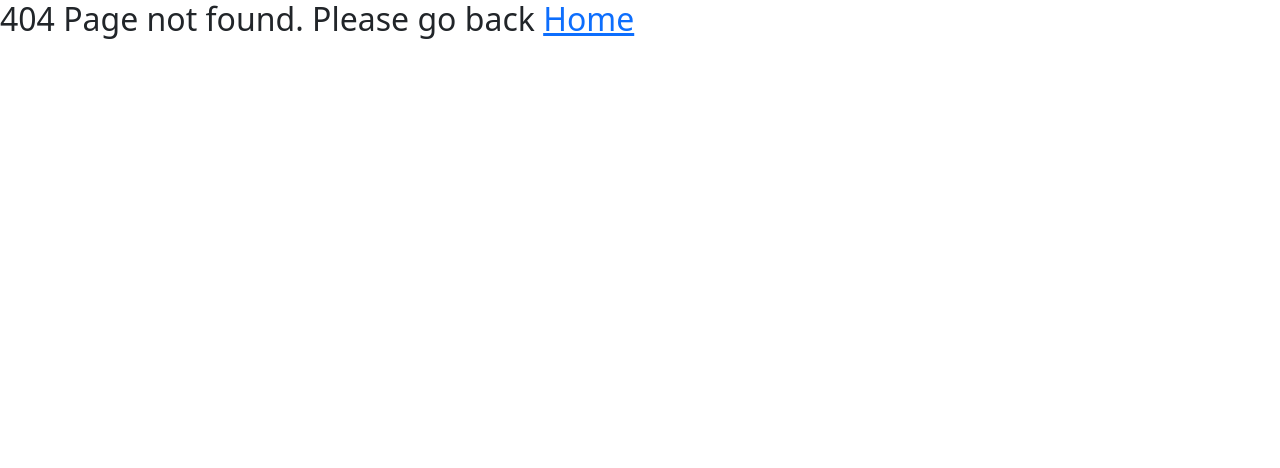
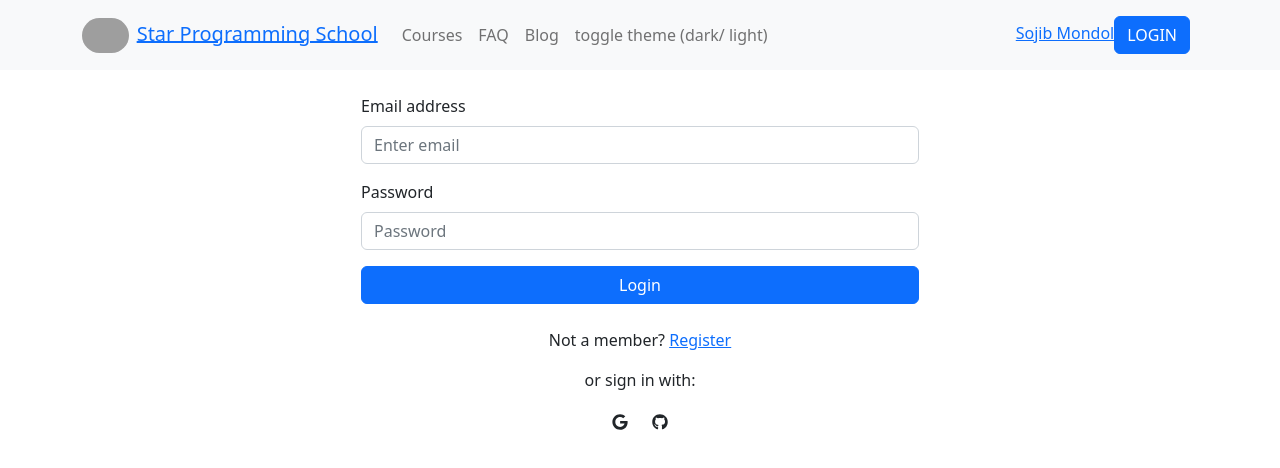
Before and after one commit to sojib-mondol/Star-Programming-School-Client, a React (Create React App) app: page /login in a window 1280 px wide. Before the commit this address had no page. Shown: the top 468 px of the page. Built offline with nearby package versions, Linux system fonts and the light colour scheme; grey boxes are pictures that could not be loaded.

Commit message:
login page & google auth done

```diff
--- a/package.json
+++ b/package.json
@@ -11,6 +11,8 @@
     "react": "^18.2.0",
     "react-bootstrap": "^2.5.0",
     "react-dom": "^18.2.0",
+    "react-hot-toast": "^2.4.0",
+    "react-icons": "^4.6.0",
     "react-router-dom": "^6.4.2",
     "react-scripts": "5.0.1",
     "web-vitals": "^2.1.4"
--- a/src/components/Pages/Shared/Header/Header.js
+++ b/src/components/Pages/Shared/Header/Header.js
@@ -37,8 +37,8 @@ const Header = () => {
                 // </>
                 // :
                 <>
-                  <Link to='/login'>{user?.displayName}</Link>
-                  <Link to='/login'><Button variant="primary">Login</Button></Link>
+                  <Link to='/'>{user?.displayName}</Link>
+                  <Link to='/login'><Button variant="primary">LOGIN</Button></Link>
 
                 {/* //   <Link to='/register'>Register</Link> */}
                 </>
--- /dev/null
+++ b/src/components/Pages/Shared/Login/Login.js
@@ -0,0 +1,104 @@
+import React, { useContext, useState } from 'react';
+import Button from 'react-bootstrap/Button';
+import Form from 'react-bootstrap/Form';
+import toast from 'react-hot-toast';
+import { Link, useLocation, useNavigate } from 'react-router-dom';
+import { AuthContext } from '../../../../contexts/AuthProvider/AuthProvider';
+import { FaGoogle, FaGithub } from "react-icons/fa";
+
+
+const Login = () => {
+
+    const {signIn, googleSignIn} = useContext(AuthContext);
+
+    const [error, setError] = useState('');
+
+    // for redirect means ----- login korar por kono ekta page e jaoya
+    const navigate = useNavigate();
+
+    // location fatching for redirect the user
+    const location = useLocation();
+    // And feachig the from
+    const from = location.state?.from?.pathname || '/'
+
+
+    const handleSubmit = (event) => {
+        event.preventDefault();
+        const form = event.target;
+        const email = form.email.value;
+        const password = form.password.value;
+        console.log(email, password);
+
+        signIn(email, password)
+        .then(result => {
+            const user = result.user;
+            console.log(user);
+            form.reset();
+            // error clean
+            setError('');
+            // set redirect page location means kon page e jete chai log in er por
+           // navigate('/');
+           //navigate(from, {replace: true});
+            if(user.emailVerified){
+                navigate(from, {replace: true});
+            }
+            else {
+                toast.error('Your email is not verified');
+            }
+        })
+        .catch(error => {
+            console.error(error)
+            setError(error.message);
+        });
+    }
+
+    // google sign in handle
+    const handleGoogleSignIn = () => {
+        googleSignIn()
+        .then(result => {
+            const user = result.user;
+            console.log(user);
+            toast.success('Successfully logged in');
+        })
+        .catc(error => console.error(error));
+    }
+
+    return (
+    <div className='w-50 m-auto'>
+        <Form  onSubmit={handleSubmit}>
+            <Form.Group className="mb-3" controlId="formBasicEmail">
+                <Form.Label>Email address</Form.Label>
+                <Form.Control name='email' type="email" placeholder="Enter email" required/>
+            </Form.Group>
+
+            <Form.Group className="mb-3" controlId="formBasicPassword">
+                <Form.Label>Password</Form.Label>
+                <Form.Control name='password' type="password" placeholder="Password" required/>
+            </Form.Group>
+            {/* <Form.Group className="mb-3" controlId="formBasicCheckbox">
+                <Form.Check type="checkbox" label="Check me out" />
+            </Form.Group> */}
+            <Button className='mb-4 w-100' variant="primary" type="submit">
+                Login
+            </Button>
+            <Form.Text className="text-danger">
+            {error}
+            </Form.Text>
+        </Form>
+
+        <div className='text-center mb-3'>
+            <p>Not a member? <Link to='/signup'>Register</Link>  </p>
+        </div>
+        <div className='text-center mb-3'>
+            <p>or sign in with: </p>
+        </div>
+        <div className='text-center mb-3'>
+            <FaGoogle onClick={handleGoogleSignIn}  className='me-4 ' style={{cursor:'pointer'}}></FaGoogle>
+
+            <FaGithub style={{cursor:'pointer'}}></FaGithub>
+        </div>
+    </div>
+    );
+};
+
+export default Login;
--- a/src/components/layout/Main.js
+++ b/src/components/layout/Main.js
@@ -1,4 +1,6 @@
 import React, { } from 'react';
+import { Container } from 'react-bootstrap';
+import { Outlet } from 'react-router-dom';
 import {  } from '../../contexts/AuthProvider/AuthProvider';
 import Header from '../Pages/Shared/Header/Header';
 
@@ -8,6 +10,9 @@ const Main = () => {
     return (
         <div>
             <Header></Header>
+            <Container>
+                <Outlet></Outlet>
+            </Container>
 
         </div>
     );
--- a/src/contexts/AuthProvider/AuthProvider.js
+++ b/src/contexts/AuthProvider/AuthProvider.js
@@ -1,6 +1,6 @@
 import { createContext, useState } from "react";
 import app from "../../firebase/firebase.config";
-import {getAuth} from "firebase/auth";
+import {getAuth, signInWithEmailAndPassword, GoogleAuthProvider, signInWithPopup } from "firebase/auth";
 
 export const AuthContext = createContext();
 
@@ -13,7 +13,19 @@ const AuthProvider = ({children}) => {
     // use sagte for darkmod ..
     const [darkMode, setDarkMode] = useState(false);
 
-    const authInfo = {user, darkMode, setDarkMode}
+    // sign in
+    const signIn = (email, password) => {
+        //setLoading(true) // step: 4: set loding state for the not pop up login when user refresh the private page
+        return signInWithEmailAndPassword(auth, email, password);
+    }
+
+    // Sign in with Google
+    const googleProvider = new GoogleAuthProvider();
+    const googleSignIn = () => {
+        return signInWithPopup(auth, googleProvider);
+    }
+
+    const authInfo = {user, darkMode, setDarkMode, signIn, googleSignIn}
     return (
         <AuthContext.Provider value={authInfo}>
             {children}
--- a/src/index.js
+++ b/src/index.js
@@ -3,8 +3,8 @@ import ReactDOM from 'react-dom/client';
 import './index.css';
 import App from './App';
 import reportWebVitals from './reportWebVitals';
+import AuthProvider from './contexts/AuthProvider/AuthProvider';
 import 'bootstrap/dist/css/bootstrap.min.css';
-import AuthProvider from './contexts/AuthProvider/AuthProvider';
 
 const root = ReactDOM.createRoot(document.getElementById('root'));
 root.render(
```
Also changed, not shown: src/components/Routes/Routes/Routes.js (+8 -1 lines), src/components/Pages/Shared/Login/Login.css (added), 1 other file (tests, documents, lock files or other folders).
